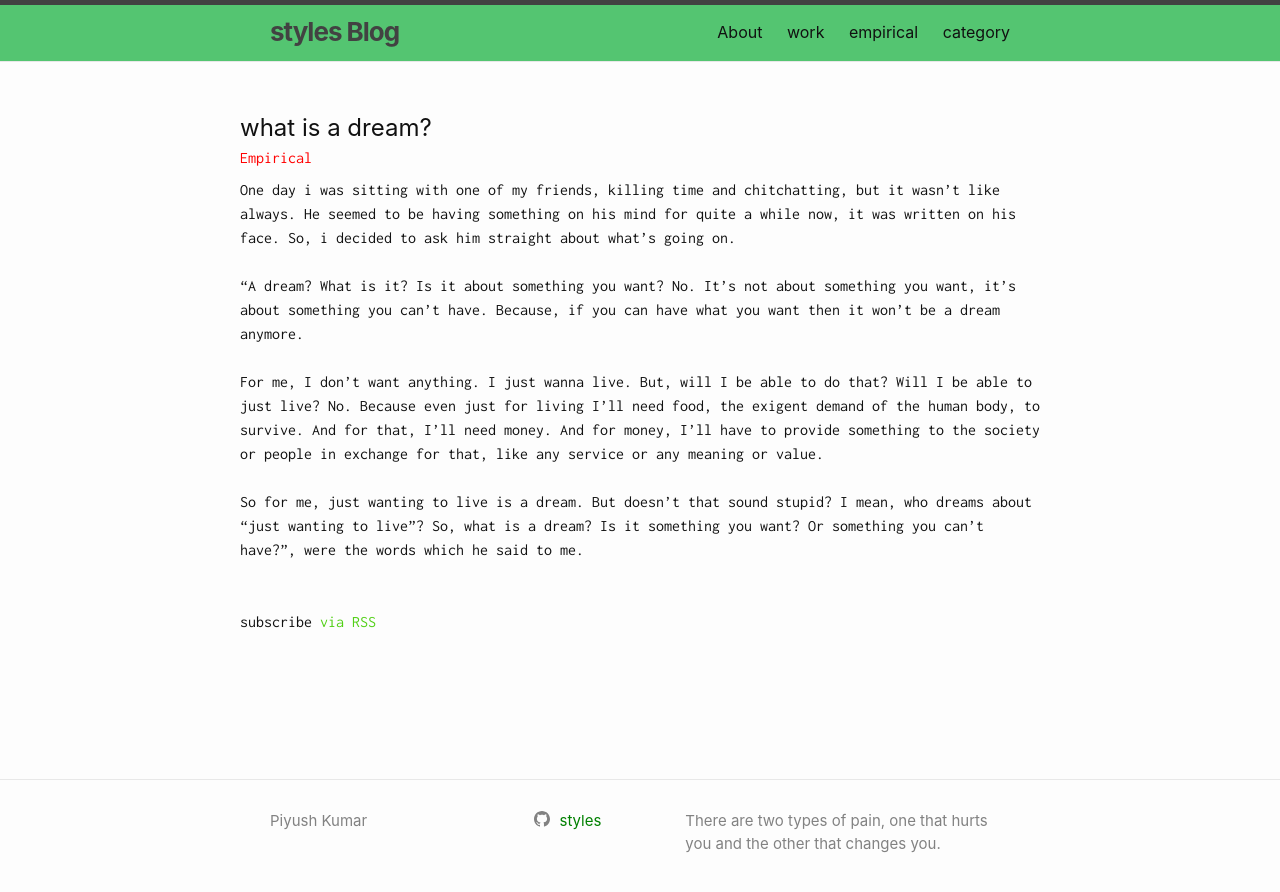
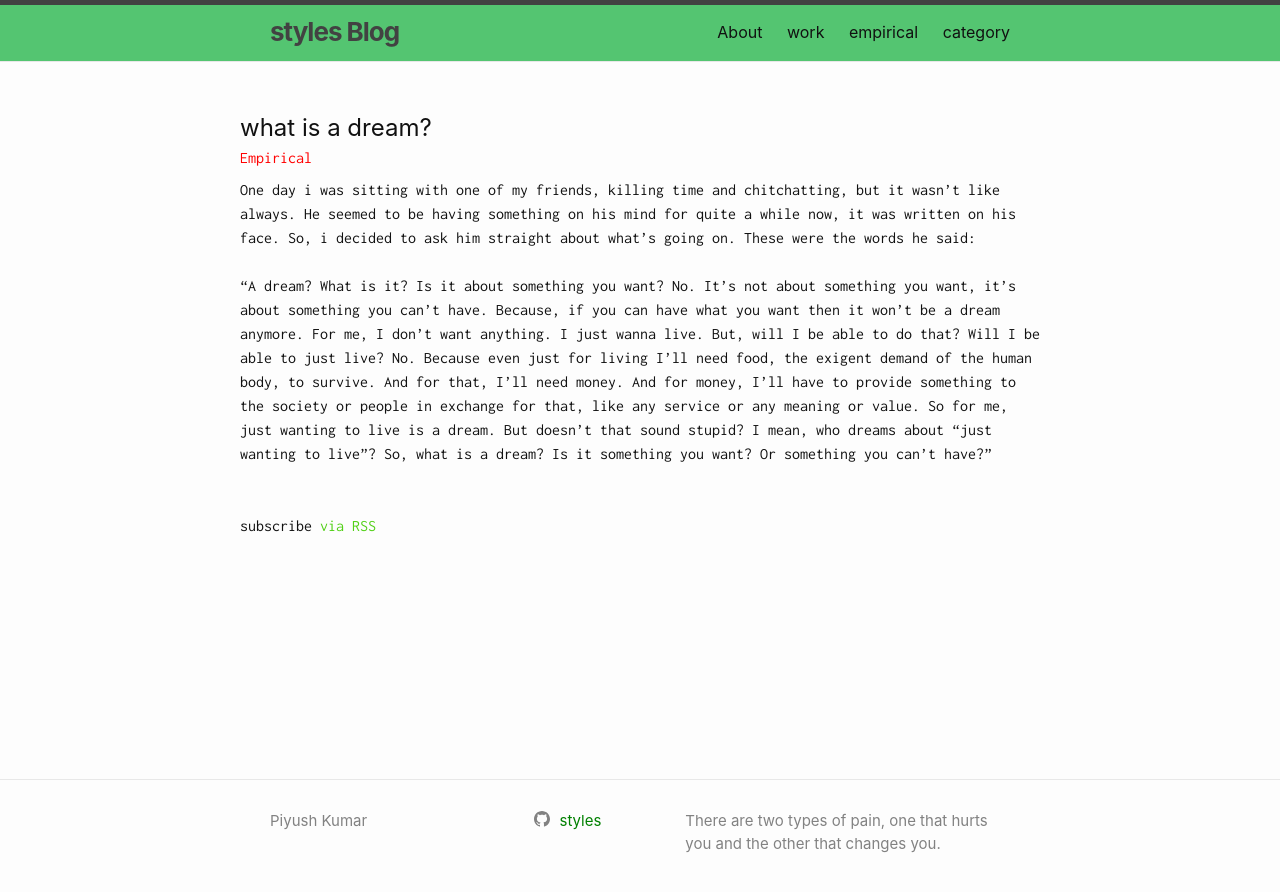
Before and after one commit to styles3544/Blog, a Jekyll site: the page built from _empirical/2020-08-08-.md, in a window 1280 px wide. Shown: the top 892 px of the page. Built offline with Jekyll 4.4.1, drawn with Linux system fonts in a browser that asks for light colours; comment, search, counter and statistics services are not loaded.

Commit message:
Update 2020-08-08-.md

```diff
--- a/_empirical/2020-08-08-.md
+++ b/_empirical/2020-08-08-.md
@@ -6,6 +6,5 @@
 - empirical
 ---
 
-One day i was sitting with one of my friends, killing time and chitchatting, but it wasn't like always. He seemed to be having something on his mind for quite a while now, it was written on his face. So, i decided to ask him straight about what's going on.<br/><br/>"A dream? What is it? Is it about something you want? No. It's not about something you want, it's about something you can't have. Because, if you can have what you want then it won't be a dream anymore.<br/><br/>
-For me, I don't want anything. I just wanna live. But, will I be able to do that? Will I be able to just live? No. Because even just for living I'll need food, the exigent demand of the human body, to survive. And for that, I'll need money. And for money, I'll have to provide something to the society or people in exchange for that, like any service or any meaning or value.<br/><br/>
-So for me, just wanting to live is a dream. But doesn't that sound stupid? I mean, who dreams about "just wanting to live"? So, what is a dream? Is it something you want? Or something you can't have?", were the words which he said to me.
+One day i was sitting with one of my friends, killing time and chitchatting, but it wasn't like always. He seemed to be having something on his mind for quite a while now, it was written on his face. So, i decided to ask him straight about what's going on. These were the words he said:<br/><br/>
+"A dream? What is it? Is it about something you want? No. It's not about something you want, it's about something you can't have. Because, if you can have what you want then it won't be a dream anymore. For me, I don't want anything. I just wanna live. But, will I be able to do that? Will I be able to just live? No. Because even just for living I'll need food, the exigent demand of the human body, to survive. And for that, I'll need money. And for money, I'll have to provide something to the society or people in exchange for that, like any service or any meaning or value. So for me, just wanting to live is a dream. But doesn't that sound stupid? I mean, who dreams about "just wanting to live"? So, what is a dream? Is it something you want? Or something you can't have?"
```
